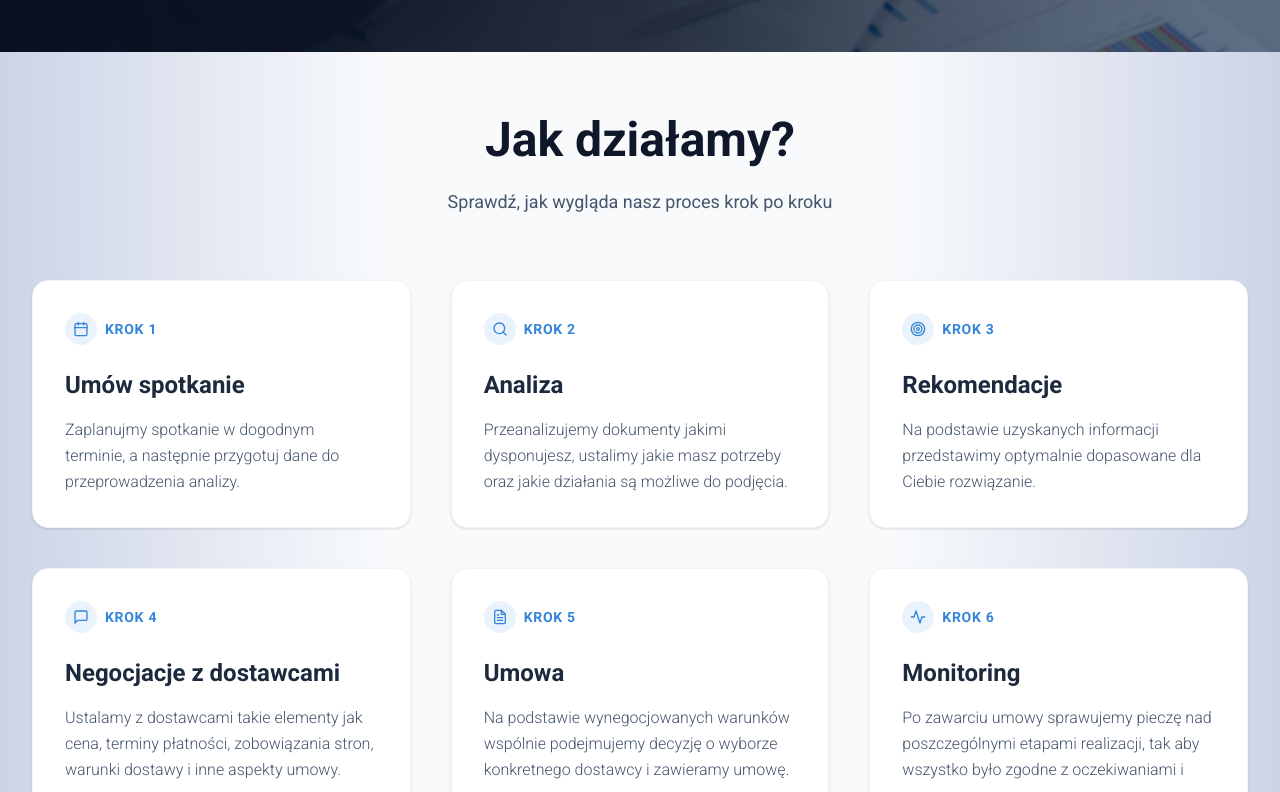
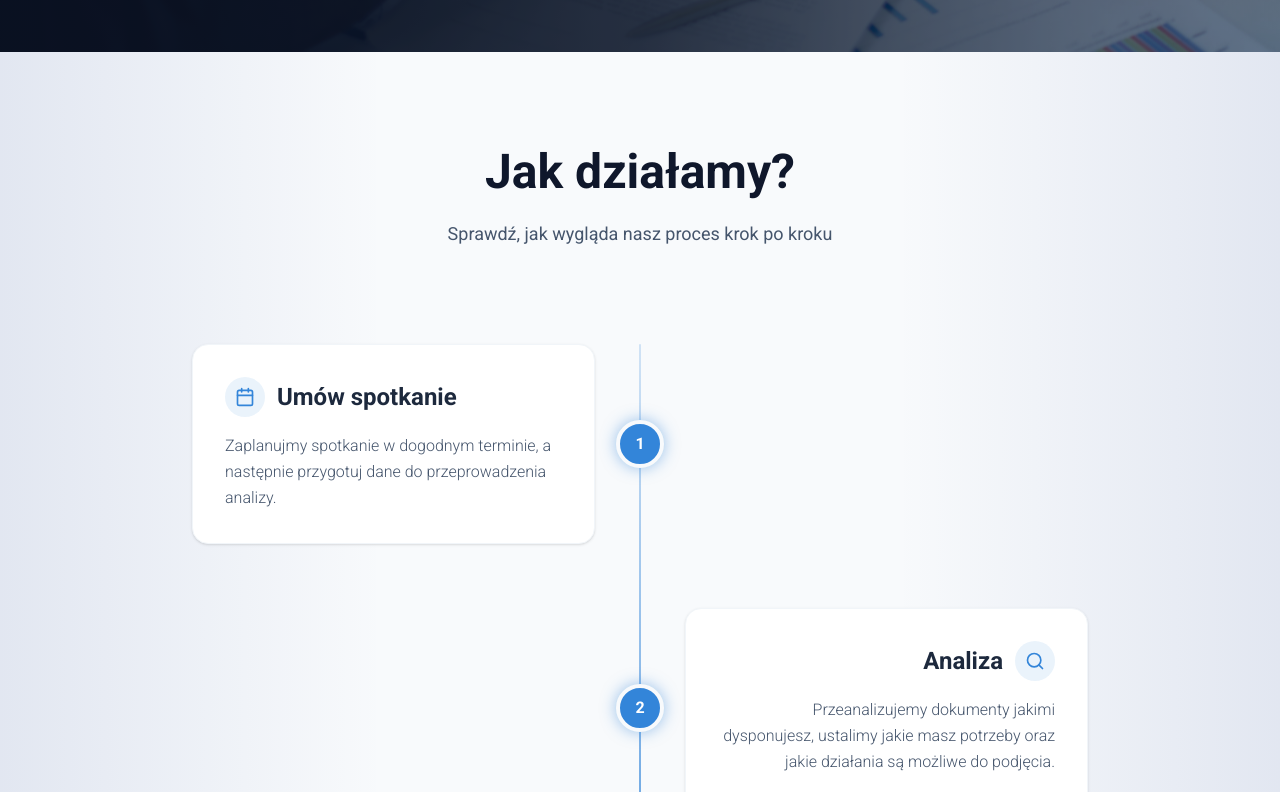
Before and after one commit to andrzej-krysiak/easyenergy, a Next.js app: page / in a window 1280 px wide. Shown: the part 748-1540 px from the top of the page. Built offline with nearby package versions, Linux system fonts and the light colour scheme.

Commit message:
Refactor: Roadmap cards placement

```diff
--- a/src/app/RoadMap.tsx
+++ b/src/app/RoadMap.tsx
@@ -3,22 +3,22 @@ import { FiCalendar, FiSearch, FiTarget, FiMessageSquare, FiFileText, FiActivity
 
 const RoadMap = () => {
   const steps = [
-    { id: 1, icon: FiCalendar, stepNumber: "Krok 1", title: "Umów spotkanie", description: "Zaplanujmy spotkanie w dogodnym terminie, a następnie przygotuj dane do przeprowadzenia analizy." },
-    { id: 2, icon: FiSearch, stepNumber: "Krok 2", title: "Analiza", description: "Przeanalizujemy dokumenty jakimi dysponujesz, ustalimy jakie masz potrzeby oraz jakie działania są możliwe do podjęcia." },
-    { id: 3, icon: FiTarget, stepNumber: "Krok 3", title: "Rekomendacje", description: "Na podstawie uzyskanych informacji przedstawimy optymalnie dopasowane dla Ciebie rozwiązanie." },
-    { id: 4, icon: FiMessageSquare, stepNumber: "Krok 4", title: "Negocjacje z dostawcami", description: "Ustalamy z dostawcami takie elementy jak cena, terminy płatności, zobowiązania stron, warunki dostawy i inne aspekty umowy." },
-    { id: 5, icon: FiFileText, stepNumber: "Krok 5", title: "Umowa", description: "Na podstawie wynegocjowanych warunków wspólnie podejmujemy decyzję o wyborze konkretnego dostawcy i zawieramy umowę." },
-    { id: 6, icon: FiActivity, stepNumber: "Krok 6", title: "Monitoring", description: "Po zawarciu umowy sprawujemy pieczę nad poszczególnymi etapami realizacji, tak aby wszystko było zgodne z oczekiwaniami i umową." },
+    { id: 1, icon: FiCalendar, stepNumber: "1", title: "Umów spotkanie", description: "Zaplanujmy spotkanie w dogodnym terminie, a następnie przygotuj dane do przeprowadzenia analizy." },
+    { id: 2, icon: FiSearch, stepNumber: "2", title: "Analiza", description: "Przeanalizujemy dokumenty jakimi dysponujesz, ustalimy jakie masz potrzeby oraz jakie działania są możliwe do podjęcia." },
+    { id: 3, icon: FiTarget, stepNumber: "3", title: "Rekomendacje", description: "Na podstawie uzyskanych informacji przedstawimy optymalnie dopasowane dla Ciebie rozwiązanie." },
+    { id: 4, icon: FiMessageSquare, stepNumber: "4", title: "Negocjacje z dostawcami", description: "Ustalamy z dostawcami takie elementy jak cena, terminy płatności, zobowiązania stron, warunki dostawy i inne aspekty umowy." },
+    { id: 5, icon: FiFileText, stepNumber: "5", title: "Umowa", description: "Na podstawie wynegocjowanych warunków wspólnie podejmujemy decyzję o wyborze konkretnego dostawcy i zawieramy umowę." },
+    { id: 6, icon: FiActivity, stepNumber: "6", title: "Monitoring", description: "Po zawarciu umowy sprawujemy pieczę nad poszczególnymi etapami realizacji, tak aby wszystko było zgodne z oczekiwaniami i umową." },
   ];
 
   return (
-    <section className="py-0 sm:py-16 bg-slate-50 relative overflow-hidden">
-      {/* Ciemny gradient od lewej i prawej strony */}
-      <div className="absolute inset-y-0 left-0 w-32 sm:w-64 lg:w-96 bg-gradient-to-r from-blue-900/20 to-transparent pointer-events-none z-0"></div>
-      <div className="absolute inset-y-0 right-0 w-32 sm:w-64 lg:w-96 bg-gradient-to-l from-blue-900/20 to-transparent pointer-events-none z-0"></div>
+    <section className="py-16 sm:py-24 bg-slate-50 relative overflow-hidden">
+      {/* Tło - dekoracyjne gradienty */}
+      <div className="absolute inset-y-0 left-0 w-32 sm:w-64 lg:w-96 bg-gradient-to-r from-blue-900/10 to-transparent pointer-events-none z-0"></div>
+      <div className="absolute inset-y-0 right-0 w-32 sm:w-64 lg:w-96 bg-gradient-to-l from-blue-900/10 to-transparent pointer-events-none z-0"></div>
 
       <div className="max-w-7xl mx-auto px-4 sm:px-6 lg:px-8 relative z-10">
-        <div className="text-center mb-16">
+        <div className="text-center mb-16 md:mb-24">
           <h2 className="text-3xl sm:text-4xl md:text-5xl font-bold text-slate-900 mb-6">
             Jak działamy?
           </h2>
@@ -27,35 +27,49 @@ const RoadMap = () => {
           </p>
         </div>
 
-        <div className="grid grid-cols-1 md:grid-cols-2 lg:grid-cols-3 gap-8 md:gap-10">
-          {steps.map((step) => (
-            <div
-              key={step.id}
-              className="group relative bg-white rounded-2xl p-8 border border-slate-100 shadow-sm hover:shadow-xl hover:border-[#3385d9]/30 transition-all duration-300 flex flex-col h-full"
-            >
-              {/* Odznaka z Krok X */}
-              <div className="inline-flex items-center space-x-2 mb-6">
-                <span className="flex items-center justify-center w-8 h-8 rounded-full bg-[#3385d9]/10 text-[#3385d9] font-bold">
-                  <step.icon className="w-4 h-4" />
-                </span>
-                <span className="text-sm font-semibold tracking-wider text-[#3385d9] uppercase">
-                  {step.stepNumber}
-                </span>
-              </div>
+        {/* Kontener osi czasu */}
+        <div className="relative max-w-4xl mx-auto">
+          {/* Środkowa pionowa linia (widoczna tylko na desktopie) */}
+          <div className="hidden md:block absolute left-1/2 top-0 bottom-0 w-0.5 bg-gradient-to-b from-[#3385d9]/20 via-[#3385d9] to-[#3385d9]/20 transform -translate-x-1/2 rounded-full"></div>
+          <div className="md:hidden absolute left-5 top-0 bottom-0 w-0.5 bg-gradient-to-b from-[#3385d9]/20 via-[#3385d9] to-[#3385d9]/20 rounded-full"></div>
+          <div className="space-y-12 md:space-y-0 relative">
+            {steps.map((step, index) => {
+              const isEven = index % 2 === 1;
 
-              <div className="flex-grow">
-                {/* Główny tytuł etapu */}
-                <h3 className="text-xl sm:text-2xl font-bold text-slate-800 mb-4 group-hover:text-[#3385d9] transition-colors duration-300">
-                  {step.title}
-                </h3>
+              return (
+                <div key={step.id} className="relative flex items-center justify-between md:mb-16 md:even:flex-row-reverse group">
 
-                {/* Dokładny opis */}
-                <p className="text-slate-600 leading-relaxed font-light text-base">
-                  {step.description}
-                </p>
-              </div>
-            </div>
-          ))}
+                  {/* Zawartość (Karta) */}
+                  <div className="w-full pl-16 md:pl-0 md:w-[45%]">
+                    <div className="bg-white rounded-2xl p-6 sm:p-8 border border-slate-100 shadow-sm hover:shadow-xl hover:border-[#3385d9]/40 transition-all duration-300 relative z-10">
+
+                      {/* Nagłówek wizualny - Prawa/Lewa strona w zależności od ułożenia na desktopie */}
+                      <div className={`flex items-center space-x-3 mb-4 ${isEven ? 'md:flex-row-reverse md:space-x-reverse' : ''}`}>
+                         <span className="flex items-center justify-center w-10 h-10 rounded-full bg-[#3385d9]/10 text-[#3385d9]">
+                           <step.icon className="w-5 h-5" />
+                         </span>
+                         <h3 className={`text-xl sm:text-2xl font-bold text-slate-800 group-hover:text-[#3385d9] transition-colors duration-300 ${isEven ? 'md:text-right' : ''}`}>
+                           {step.title}
+                         </h3>
+                      </div>
+
+                      <p className={`text-slate-600 leading-relaxed font-light text-base ${isEven ? 'md:text-right' : ''}`}>
+                        {step.description}
+                      </p>
+                    </div>
+                  </div>
+
+                  {/* Kółko na środku osi (desktop) / po lewej stronie (mobile) */}
+                  <div className="absolute left-0 md:left-1/2 transform md:-translate-x-1/2 flex items-center justify-center w-10 h-10 sm:w-12 sm:h-12 rounded-full bg-[#3385d9] border-4 border-slate-50 text-white font-bold shadow-[0_0_15px_rgba(51,133,217,0.5)] z-20 transition-transform duration-300 group-hover:scale-110">
+                    {step.stepNumber}
+                  </div>
+
+                  {/* Pusty div dla zachowania układu flexbox na desktopie */}
+                  <div className="hidden md:block w-[45%]"></div>
+                </div>
+              );
+            })}
+          </div>
         </div>
       </div>
     </section>
```
